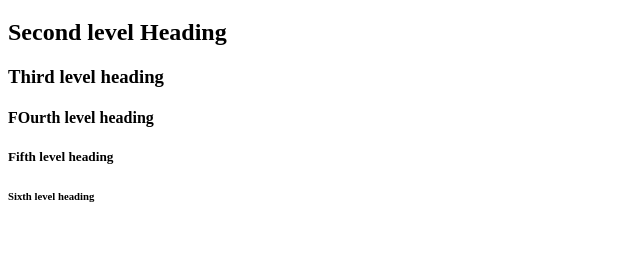
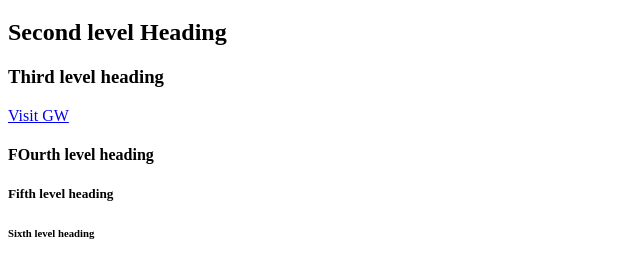
Before and after one commit to rcasseusb/my-site-Nov-2021, a plain HTML site: page index.html in a window 1280 px wide. Shown: the part 61-338 px from the top of the page, without its empty margins (0-640 px from the left). Drawn offline with Linux system fonts and the light colour scheme.

Commit message:
added link

```diff
--- a/index.html
+++ b/index.html
@@ -12,7 +12,7 @@
 <h2>Second level Heading</h2>
 <p></p>
 <h3>Third level heading</h3>
-<a href="https://www.gwu.edu"></a>
+<a href="https://www.gwu.edu">Visit GW </a>
 <h4>FOurth level heading</h4>
 <h5>Fifth level heading</h5>
 <h6>Sixth level heading</h6>
```
